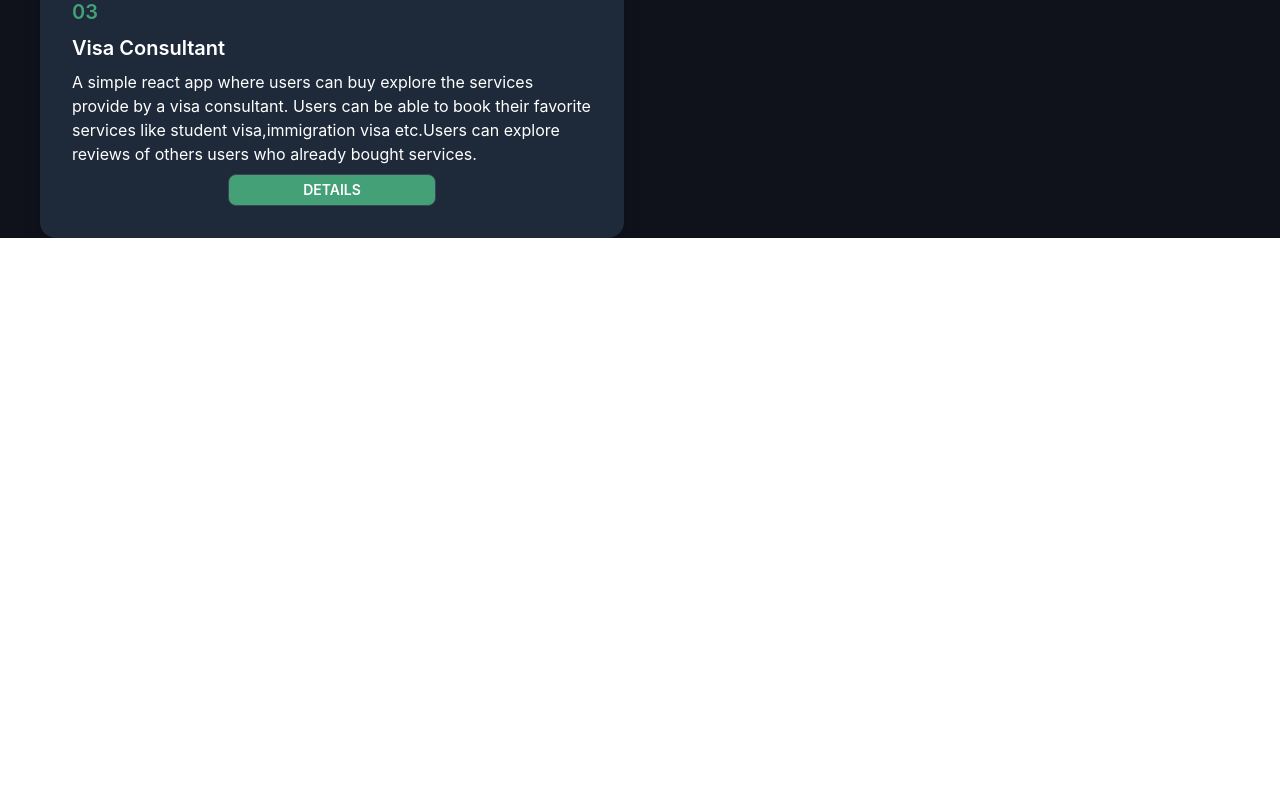
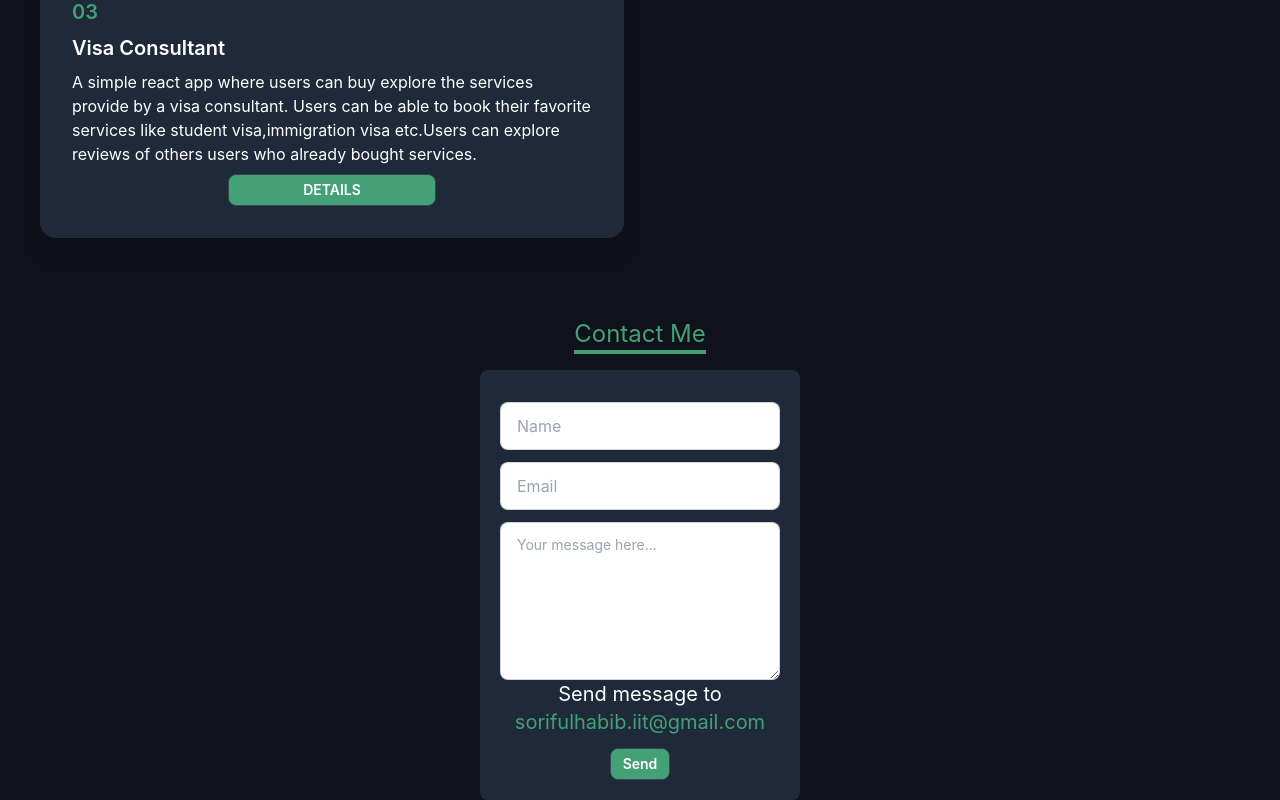
Before and after one commit to shdhrubo/portfolio, a React (Create React App) app: page / in a window 1280 px wide. Shown: the part 2712-3512 px from the top of the page. Before the commit the page ends 2950 px from the top, so only its background shows below. Built offline with nearby package versions, Linux system fonts and the light colour scheme.

Commit message:
contact me added

```diff
--- a/package.json
+++ b/package.json
@@ -3,6 +3,7 @@
   "version": "0.1.0",
   "private": true,
   "dependencies": {
+    "@emailjs/browser": "^3.6.2",
     "@testing-library/jest-dom": "^5.16.4",
     "@testing-library/react": "^13.3.0",
     "@testing-library/user-event": "^13.5.0",
@@ -11,6 +12,7 @@
     "react-dom": "^18.1.0",
     "react-router-dom": "^6.3.0",
     "react-scripts": "5.0.1",
+    "react-toastify": "^9.0.4",
     "web-vitals": "^2.1.4"
   },
   "scripts": {
--- a/src/App.js
+++ b/src/App.js
@@ -1,11 +1,13 @@
-import logo from "./logo.svg";
 import "./App.css";
 import Header from "./components/Header/Header";
 import { Route, Routes } from "react-router-dom";
 import Home from "./components/Home/Home/Home";
 import Projects from "./components/Projects/Projects";
 import ProjectsDetails from "./components/Projects/ProjectsDetails";
+import React from 'react';
 
+  import { ToastContainer } from 'react-toastify';
+  import 'react-toastify/dist/ReactToastify.css';
 function App() {
   return (
     <div className="App">
@@ -16,6 +18,7 @@ function App() {
         <Route path="/projects" element={<Projects></Projects>}></Route>
         <Route path="/projects/:id" element={<ProjectsDetails></ProjectsDetails>}></Route>
       </Routes>
+      <ToastContainer></ToastContainer>
     </div>
   );
 }
--- /dev/null
+++ b/src/components/Contacts/Contacts.js
@@ -0,0 +1,75 @@
+import React, { useRef } from "react";
+import emailjs from "@emailjs/browser";
+import { toast } from "react-toastify";
+const Contacts = () => {
+  const form = useRef();
+
+  const sendEmail = (e) => {
+    e.preventDefault();
+
+    emailjs
+      .sendForm(
+        "service_4dtipwh",
+        "template_t98fe0n",
+        form.current,
+        "-4llVFsw2tGWqFQ72"
+      )
+      .then(
+        (result) => {
+          console.log(result.text);
+          toast("Email received!");
+        },
+        (error) => {
+          console.log(error.text);
+        }
+      );
+  };
+  return (
+    <div className="  bg-[#10121B] ">
+      <h3 className="text-2xl text-[#44A076] border-b-4 border-[#44A076] inline-block mt-20 mb-4">
+        Contact Me
+      </h3>
+      <div className="bg-[#1E2A3A] w-80  mx-auto rounded-lg">
+        <form ref={form} onSubmit={sendEmail} className="w-full p-5">
+          <div class="form-control">
+            <input
+              type="text"
+              required
+              placeholder="Name"
+              name="user_name"
+              class="input input-bordered mt-3"
+            />
+          </div>
+          <div class="form-control">
+            <input
+              type="email"
+              required
+              placeholder="Email"
+              name="user_email"
+              class="input input-bordered mt-3"
+            />
+          </div>
+          <div class="form-control">
+            <textarea
+              rows={5}
+              required
+              placeholder="Your message here..."
+              name="message"
+              class="textarea textarea-bordered mt-3"
+            />
+          </div>
+          <h4 className="text-xl text-white">
+            Send message to{" "}
+            <a href="mailto:shorifulhabib.iit@gmail.com" className="text-[#44A076]">sorifulhabib.iit@gmail.com</a>
+          </h4>
+          <button className="btn btn-sm bg-[#44A076] mt-3">
+            {" "}
+            <input type="submit" value="Send" />
+          </button>
+        </form>
+      </div>
+    </div>
+  );
+};
+
+export default Contacts;
--- a/src/components/Home/Home/Home.js
+++ b/src/components/Home/Home/Home.js
@@ -1,4 +1,5 @@
 import React from 'react';
+import Contacts from '../../Contacts/Contacts';
 import Projects from '../../Projects/Projects';
 import Banner from '../Banner/Banner';
 import Skills from '../Skills/Skills';
@@ -9,6 +10,7 @@ const Home = () => {
             <Banner></Banner>
             <Skills></Skills>
             <Projects></Projects>
+            <Contacts></Contacts>
         </div>
     );
 };
--- a/src/components/Projects/Projects.js
+++ b/src/components/Projects/Projects.js
@@ -5,7 +5,6 @@ import useProjects from "../hooks/useProjects";
 const Projects = () => {
   const [projects] = useProjects([]);
   console.log(projects);
-  //   const [title, description, tools] = projects;
   return (
     <div className="bg-[#10121B]">
       <h3 className="text-2xl font-bold inline-block text-[#44A076] border-b-4 border-[#44A076] mt-8 mb-6">
--- a/src/components/Projects/ProjectsDetails.js
+++ b/src/components/Projects/ProjectsDetails.js
@@ -3,8 +3,11 @@ import { useParams } from "react-router-dom";
 import useProjects from "../hooks/useProjects";
 
 const ProjectsDetails = () => {
-  const {id} = useParams();
-  const [projects,setProjects]=useProjects([]);
+  const { id } = useParams();
+  const [projects] = useProjects([]);
+  console.log(projects);
+  //   const projectDetails = projects.find((projects) => projects.id === id);
+  //   console.log(projectDetails);
   return (
     <div className="bg-[#10121B]">
       <h4 className="text-2xl text-white">{id}</h4>
```
Also changed, not shown: 1 other file (tests, documents, lock files or other folders).
